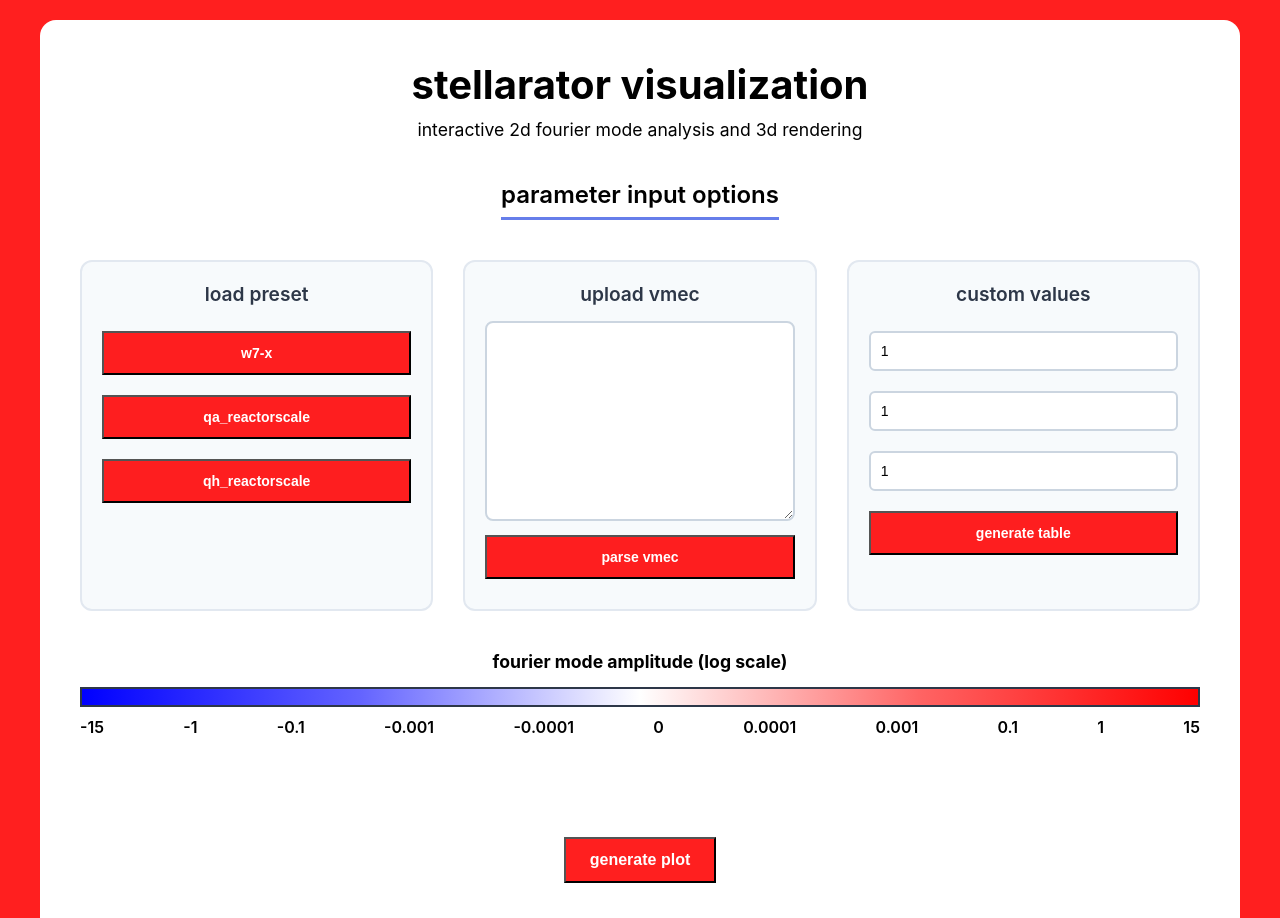
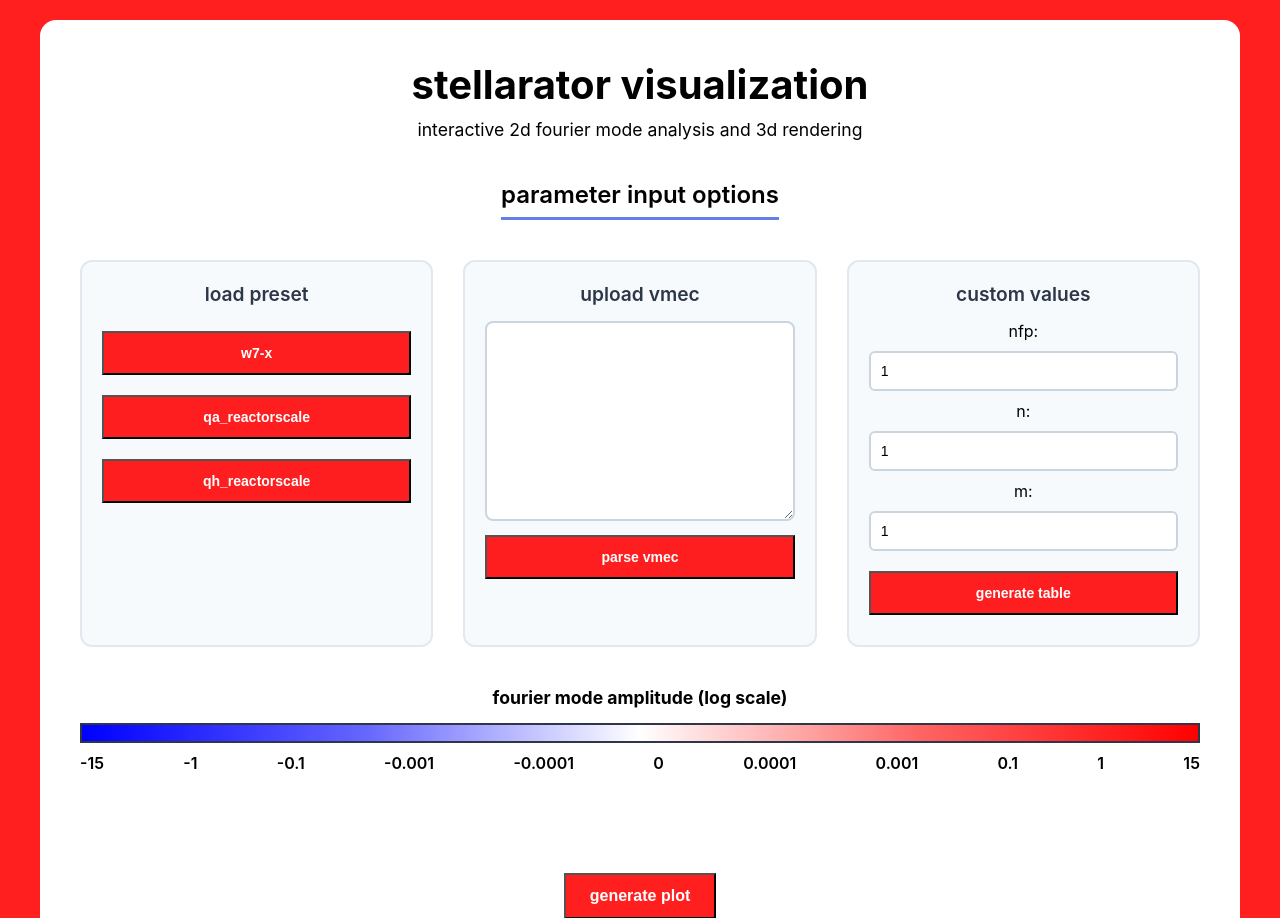
Before and after one commit to JessicaLi08/Stellarator_Visualization, a Flask app: page / in a window 1280 px wide. Shown: the top 918 px of the page. Run offline with Flask 3, Linux system fonts and the light colour scheme.

Commit message:
small fix to ui

```diff
--- a/templates/index.html
+++ b/templates/index.html
@@ -223,9 +223,9 @@
 
         <div class="column">
           <div class="column-title">custom values</div>
-          <input type="number" id="nfpInput" class="custom-input" placeholder="nfp" value="1" />
-          <input type="number" id="nInput" class="custom-input" placeholder="n" value="1" />
-          <input type="number" id="mInput" class="custom-input" placeholder="m" value="1" />
+          nfp: <input type="number" id="nfpInput" class="custom-input" placeholder="nfp" value="1" />
+          n: <input type="number" id="nInput" class="custom-input" placeholder="n" value="1" />
+          m: <input type="number" id="mInput" class="custom-input" placeholder="m" value="1" />
           <button id="generateBtn" class="interactive-element">generate table</button>
         </div>
 
```
